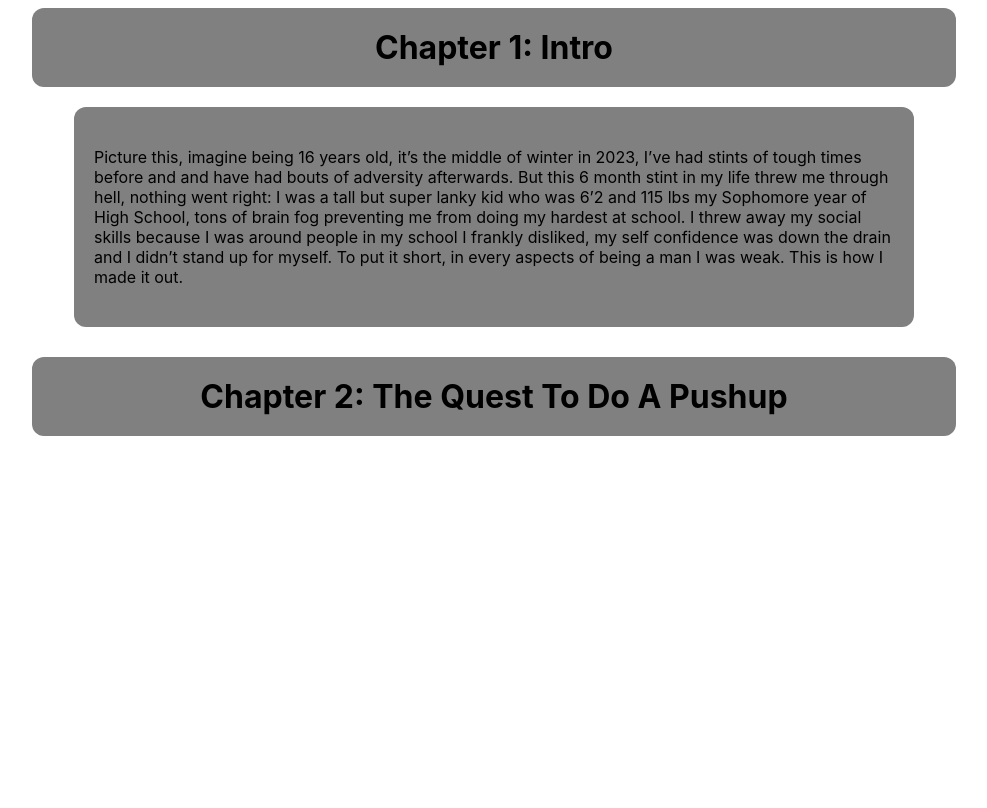
After one commit to Brodown64/No-Excuses-GymRec-, a FastAPI app: page /story in a window 1280 px wide. The commit adds this page. Shown: the whole page, without its empty margins (146-1133 px from the left). Run offline with FastAPI, Linux system fonts and the light colour scheme; parts of the project's set-up code (start-up, migrations or seed data) failed here and were passed over.

Commit message:
started story

```diff
--- a/app/templates/index.html
+++ b/app/templates/index.html
@@ -62,7 +62,7 @@
     <img src="/static/images/vegeta.png" alt="Italian Trulli">
 
     <h1 class="top-text">My Story</h1>
-    <p class="top-text">TBD</p>
+    <p class="center-text top-text"><b>From Skinny and Jaded to Muscular and Goal Driven: </b> <a href="http://127.0.0.1:8000/story">link text</a></p>
 
     <h1 class="top-text">The Meat and Potatoes</h1>
 
--- /dev/null
+++ b/app/templates/story.html
@@ -0,0 +1,15 @@
+<!DOCTYPE html>
+<html>
+<head>
+	<meta charset="utf-8">
+	<meta name="viewport" content="width=device-width, initial-scale=1">
+	<link rel="stylesheet" href="/static/style.css" />
+	<title>My Comeback</title>
+</head>
+<body>
+	<h1 class="big">Chapter 1: Intro</h1>
+	<p>Picture this, imagine being 16 years old, it’s the middle of winter in 2023, I’ve had stints of tough times before and and have had bouts of adversity afterwards. But this 6 month stint in my life threw me through hell, nothing went right: I was a tall but super lanky kid who was 6’2 and 115 lbs my Sophomore year of High School, tons of brain fog preventing me from doing my hardest at school. I threw away my social skills because I was around people in my school I frankly disliked, my self confidence was down the drain and I didn’t stand up for myself. To put it short, in every aspects of being a man I was weak. This is how I made it out.</p>
+
+	<h1 class="big">Chapter 2: The Quest To Do A Pushup</h1>
+</body>
+</html>
--- a/main.py
+++ b/main.py
@@ -83,3 +83,7 @@ async def root(request: Request):
 @app.get("/map", response_class=HTMLResponse)
 async def show_map(request: Request):
     return templates.TemplateResponse("dynamic_map.html", {"request": request})
+
+@app.get("/story", response_class=HTMLResponse)
+async def root(request: Request):
+    return templates.TemplateResponse("story.html", {"request": request})
```
Also changed, not shown: 1 other file.
